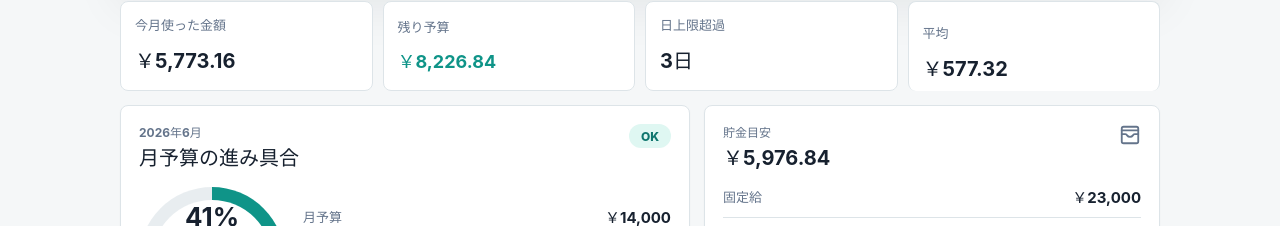
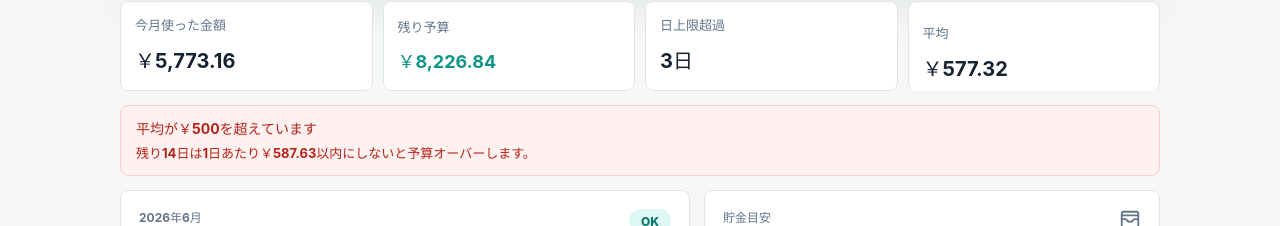
Before and after one commit to charlietabiroku/charlietabiroku.github.io, a React (Vite) app in the folder charlie-budget-app/: page / in a window 1280 px wide. Shown: the part 269-495 px from the top of the page. Built offline with nearby package versions, Linux system fonts and the light colour scheme; no server answers.

Commit message:
Refresh budget app data updates

```diff
--- a/charlie-budget-app/src/App.css
+++ b/charlie-budget-app/src/App.css
@@ -125,6 +125,26 @@
 
 .summary-strip .metric strong {
   font-size: 20px;
+}
+
+.budget-alert {
+  margin: 0 0 14px;
+  border: 1px solid #fecdca;
+  border-radius: 8px;
+  padding: 13px 15px;
+  display: grid;
+  gap: 4px;
+  background: #fff1f0;
+  color: #b42318;
+}
+
+.budget-alert strong {
+  font-size: 14px;
+}
+
+.budget-alert span {
+  font-size: 13px;
+  font-weight: 750;
 }
 
 .simple-grid {
@@ -393,6 +413,11 @@ input {
   background: conic-gradient(var(--accent-dark) var(--progress), #e8edf0 0deg);
 }
 
+.ring.danger {
+  background: conic-gradient(var(--danger) var(--progress), #fee4e2 0deg);
+  box-shadow: 0 0 0 6px rgba(217, 45, 32, 0.08);
+}
+
 .ring::after {
   content: '';
   position: absolute;
@@ -413,11 +438,20 @@ input {
   line-height: 1;
 }
 
+.ring.danger strong {
+  color: var(--danger);
+  font-size: 30px;
+}
+
 .ring span {
   margin-top: 34px;
   color: var(--muted);
   font-size: 12px;
   font-weight: 700;
+}
+
+.ring.danger span {
+  color: #b42318;
 }
 
 .metric-list,
--- a/charlie-budget-app/src/App.jsx
+++ b/charlie-budget-app/src/App.jsx
@@ -1,4 +1,4 @@
-import { useEffect, useMemo, useState } from 'react'
+import { useCallback, useEffect, useMemo, useState } from 'react'
 import {
   CalendarDays,
   CircleDollarSign,
@@ -13,6 +13,7 @@ import {
   insertEntry,
   isSupabaseConfigured,
   saveMonthlyIncome,
+  subscribeToBudgetUpdates,
 } from './supabaseClient'
 
 const yen = new Intl.NumberFormat('ja-JP', {
@@ -55,6 +56,10 @@ const monthRanges = [
   ['2027年4月', '2027-04-10', '2027-05-09', 3150],
   ['2027年5月', '2027-05-10', '2027-06-09', 3150],
 ].map(([label, start, end, budget]) => ({ label, start, end, budget }))
+
+const monthlyIncomeSeed = Object.fromEntries(
+  monthRanges.map((month) => [month.label, settingsSeed.defaultIncome]),
+)
 
 const recordSeed = [
   ['2026-05-10', 313.05, '2026年5月', 1],
@@ -116,6 +121,12 @@ function addOneDay(dateString) {
   return `${year}-${month}-${day}`
 }
 
+function countDays(startDate, endDate) {
+  const start = new Date(`${startDate}T00:00:00`)
+  const end = new Date(`${endDate}T00:00:00`)
+  return Math.max(0, Math.floor((end - start) / 86400000) + 1)
+}
+
 function calcSummary(records, settings) {
   const monthly = monthRanges.map((month) => {
     const total = records
@@ -154,9 +165,7 @@ function calcSummary(records, settings) {
 
 function App() {
   const [settings, setSettings] = useState(settingsSeed)
-  const [monthlyIncome, setMonthlyIncome] = useState(
-    Object.fromEntries(monthRanges.map((month) => [month.label, settingsSeed.defaultIncome])),
-  )
+  const [monthlyIncome, setMonthlyIncome] = useState(monthlyIncomeSeed)
   const [records, setRecords] = useState(recordSeed)
   const [syncState, setSyncState] = useState(
     isSupabaseConfigured ? 'Supabase同期中' : 'ローカル保存',
@@ -166,35 +175,51 @@ function App() {
     amount: '',
   })
 
+  const refreshBudgetData = useCallback(async ({ quiet = false } = {}) => {
+    if (!isSupabaseConfigured) return
+
+    try {
+      if (!quiet) setSyncState('Supabase同期中')
+      const [entries, savedMonthlyIncome] = await Promise.all([
+        fetchEntries(),
+        fetchMonthlySettings(),
+      ])
+
+      setRecords(entries.length > 0 ? [...recordSeed, ...entries] : recordSeed)
+      setMonthlyIncome({ ...monthlyIncomeSeed, ...savedMonthlyIncome })
+      setSyncState('Supabase同期済み')
+    } catch (error) {
+      console.error(error)
+      setSyncState('ローカル保存')
+    }
+  }, [])
+
   useEffect(() => {
     let mounted = true
+    let unsubscribe = null
 
-    async function loadEntries() {
+    async function loadBudgetData() {
       if (!isSupabaseConfigured) return
 
       try {
-        const [entries, savedMonthlyIncome] = await Promise.all([
-          fetchEntries(),
-          fetchMonthlySettings(),
-        ])
+        await refreshBudgetData()
         if (!mounted) return
-        if (entries.length > 0) {
-          setRecords([...recordSeed, ...entries])
-        }
-        setMonthlyIncome((current) => ({ ...current, ...savedMonthlyIncome }))
-        setSyncState('Supabase同期済み')
+        unsubscribe = await subscribeToBudgetUpdates(() => {
+          refreshBudgetData({ quiet: true })
+        })
       } catch (error) {
         console.error(error)
         if (mounted) setSyncState('ローカル保存')
       }
     }
 
-    loadEntries()
+    loadBudgetData()
 
     return () => {
       mounted = false
+      if (unsubscribe) unsubscribe()
     }
-  }, [])
+  }, [refreshBudgetData])
 
   const summary = useMemo(() => calcSummary(records, settings), [records, settings])
   const selectedMonth =
@@ -205,9 +230,18 @@ function App() {
   const income = monthlyIncome[selectedMonth.label] ?? settings.defaultIncome
   const freeCash = income - settings.rent - settings.savingsTransfer
   const possibleSavings = Math.max(0, freeCash - selectedMonth.total)
-  const usage = Math.min(selectedMonth.total / settings.monthlyBudget, 1)
+  const usage = selectedMonth.total / settings.monthlyBudget
+  const ringUsage = Math.min(usage, 1)
+  const isOverBudget = usage > 1
   const overDays = selectedRecords.filter((record) => record.amount > settings.dailyLimit).length
   const averageSpend = selectedRecords.length ? selectedMonth.total / selectedRecords.length : 0
+  const remainingDays =
+    form.date >= selectedMonth.start && form.date <= selectedMonth.end
+      ? countDays(form.date, selectedMonth.end)
+      : countDays(selectedMonth.start, selectedMonth.end)
+  const dailyPaceLimit =
+    selectedMonth.remaining > 0 && remainingDays > 0 ? selectedMonth.remaining / remainingDays : 0
+  const showAverageWarning = averageSpend > settings.dailyLimit
   const commission = Math.max(0, income - settings.salary)
 
   async function addRecord(event) {
@@ -248,6 +282,7 @@ function App() {
           current.map((item) => (item.id === record.id ? { ...item, id: inserted.id } : item)),
         )
       }
+      await refreshBudgetData()
       setSyncState('Supabase同期済み')
     } catch (error) {
       console.error(error)
@@ -268,6 +303,7 @@ function App() {
     try {
       setSyncState('Supabase同期中')
       await saveMonthlyIncome(month, nextIncome)
+      await refreshBudgetData()
       setSyncState('Supabase同期済み')
     } catch (error) {
       console.error(error)
@@ -345,6 +381,17 @@ function App() {
           <Metric label="平均" value={preciseYen.format(averageSpend)} />
         </section>
 
+        {showAverageWarning && (
+          <section className="budget-alert">
+            <strong>平均が{yen.format(settings.dailyLimit)}を超えています</strong>
+            <span>
+              {selectedMonth.remaining <= 0
+                ? 'すでに月予算を超過しています。'
+                : `残り${remainingDays}日は1日あたり${preciseYen.format(dailyPaceLimit)}以内にしないと予算オーバーします。`}
+            </span>
+          </section>
+        )}
+
         <section className="simple-grid">
           <section className="panel budget-panel">
             <div className="panel-heading">
@@ -357,7 +404,10 @@ function App() {
               </span>
             </div>
             <div className="budget-body">
-              <div className="ring" style={{ '--progress': `${usage * 360}deg` }}>
+              <div
+                className={isOverBudget ? 'ring danger' : 'ring'}
+                style={{ '--progress': `${ringUsage * 360}deg` }}
+              >
                 <strong>{Math.round(usage * 100)}%</strong>
                 <span>使用率</span>
               </div>
--- a/charlie-budget-app/src/supabaseClient.js
+++ b/charlie-budget-app/src/supabaseClient.js
@@ -64,6 +64,39 @@ export async function fetchMonthlySettings() {
   return Object.fromEntries(data.map((setting) => [setting.month_tag, Number(setting.income)]))
 }
 
+export async function subscribeToBudgetUpdates(onChange) {
+  if (!supabase) return null
+
+  const user = await ensureAnonymousSession()
+  const channel = supabase
+    .channel(`budget-updates-${user.id}`)
+    .on(
+      'postgres_changes',
+      {
+        event: '*',
+        schema: 'public',
+        table: 'budget_entries',
+        filter: `user_id=eq.${user.id}`,
+      },
+      onChange,
+    )
+    .on(
+      'postgres_changes',
+      {
+        event: '*',
+        schema: 'public',
+        table: 'budget_month_settings',
+        filter: `user_id=eq.${user.id}`,
+      },
+      onChange,
+    )
+    .subscribe()
+
+  return () => {
+    supabase.removeChannel(channel)
+  }
+}
+
 export async function insertEntry(record) {
   if (!supabase) return null
 
```
Also changed, not shown: 1 other file (tests, documents, lock files or other folders).
